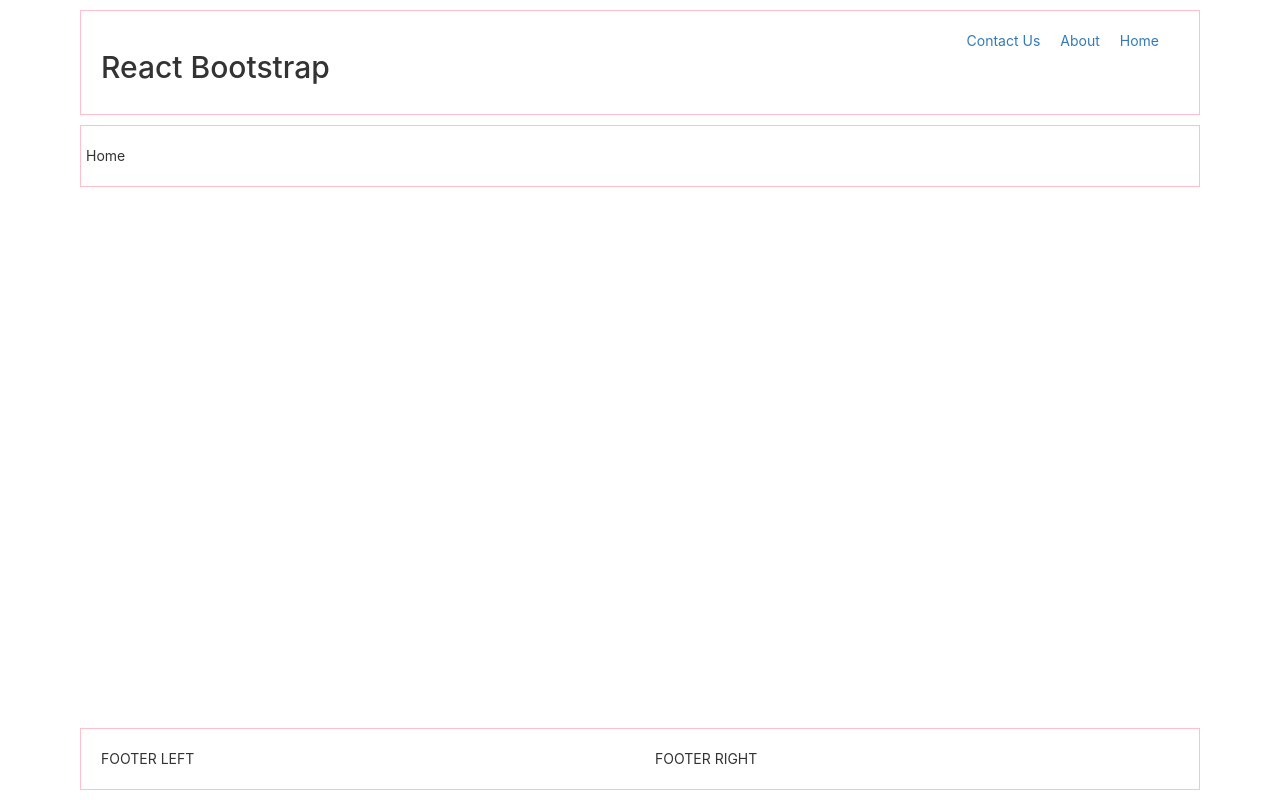
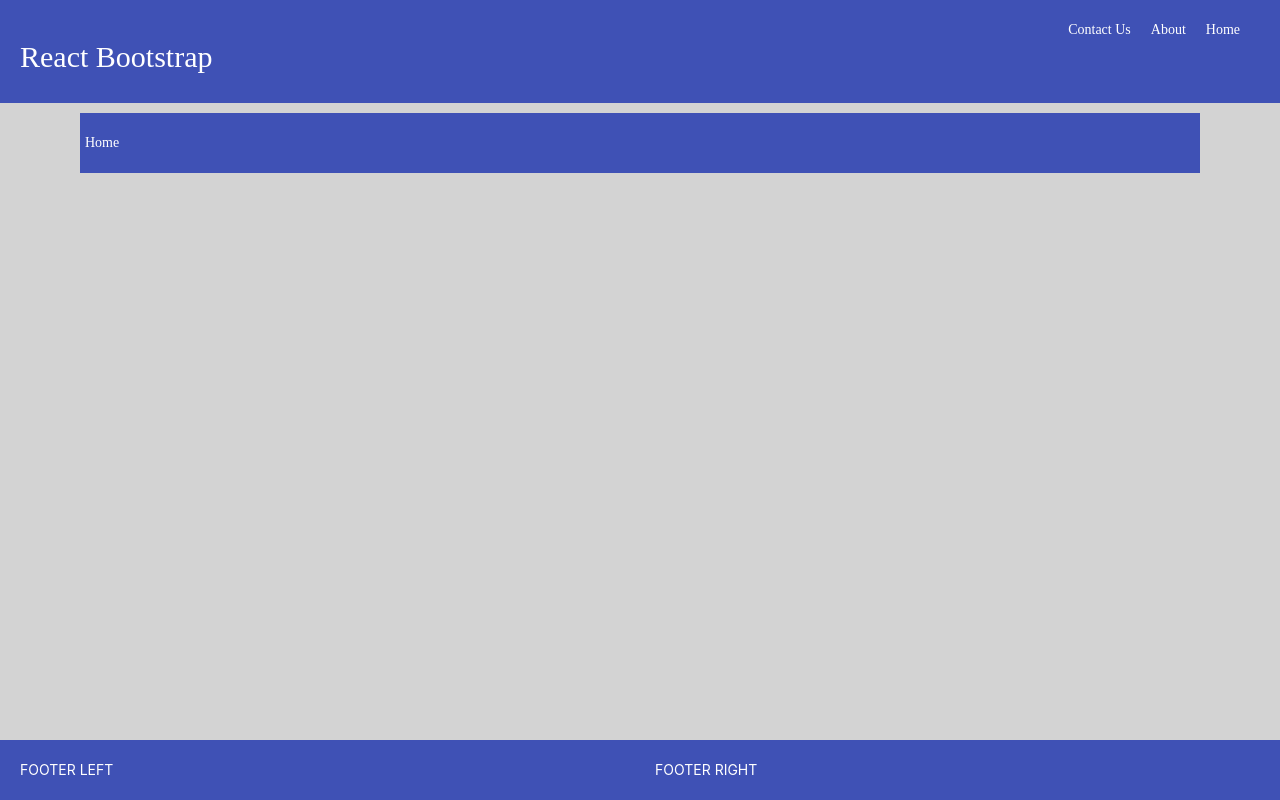
Before and after one commit to bigewiki/react-bootstrap-boilerplate, a React (Create React App) app: page / in a window 1280 px wide. Built offline with nearby package versions, Linux system fonts and the light colour scheme.

Commit message:
introducing some styling

```diff
--- a/src/App.css
+++ b/src/App.css
@@ -1,6 +1,26 @@
+body {
+  background-color:#D3D3D3;
+}
+
+#nav-row {
+  color:#ffffff;
+  font-family: 'Playfair Display', serif;
+}
+
+a {
+  color:#ffffff;
+}
+
+#root {
+  color:#ffffff;
+}
+
 .header, .footer, .body{
-  border: 1px solid pink;
+  background-color:#3F51B5;
   padding:20px;
+}
+
+.body{
   margin:10px;
 }
 
@@ -23,12 +43,8 @@
   margin:20px;
 }
 
-#mobile-hamburger:hover{
-  color:gray;
-}
-
 #mobile-menu-row{
- border:1px solid pink;
+ border:1px solid white;
  margin:0px;
  padding-top:20px;
  padding-bottom:20px;
@@ -37,9 +53,9 @@
  text-align:center;
  font-size:20px;
  position:fixed;
- background-color:white;
  right:0;
  margin-top:-20px;
+ background-color:#212745;
 }
 
 #mobile-menu-row li{
--- a/src/App.js
+++ b/src/App.js
@@ -44,8 +44,8 @@ class App extends Component {
       <AppContext.Provider value={this.state}>
         {this.props.children}
         <div className="App">
+          <Header title="React Bootstrap"/>
           <Grid>
-            <Header title="React Bootstrap"/>
             <Body page={this.state.currentTitle}/>
           </Grid>
           <Footer/>
--- a/src/components/Footer.js
+++ b/src/components/Footer.js
@@ -4,7 +4,6 @@ import { Col, Row, Grid } from 'react-bootstrap';
 const Footer = () => {
   return (
     <div className="footer-wrapper">
-      <Grid>
       <div className="footer">
         <Row>
           <Col sm={6}>
@@ -15,7 +14,6 @@ const Footer = () => {
           </Col>
         </Row>
       </div>
-      </Grid>
     </div>
   )
 };
```
Lines whose indentation alone changed are shown as unchanged.
